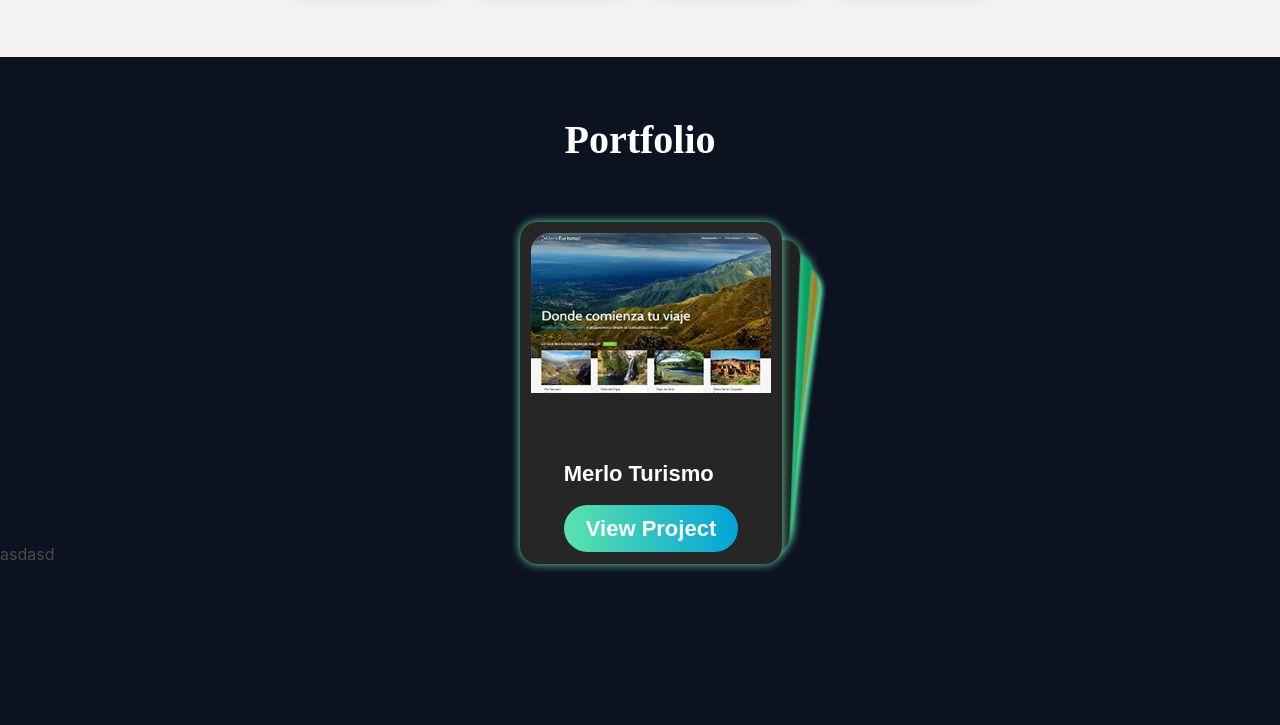
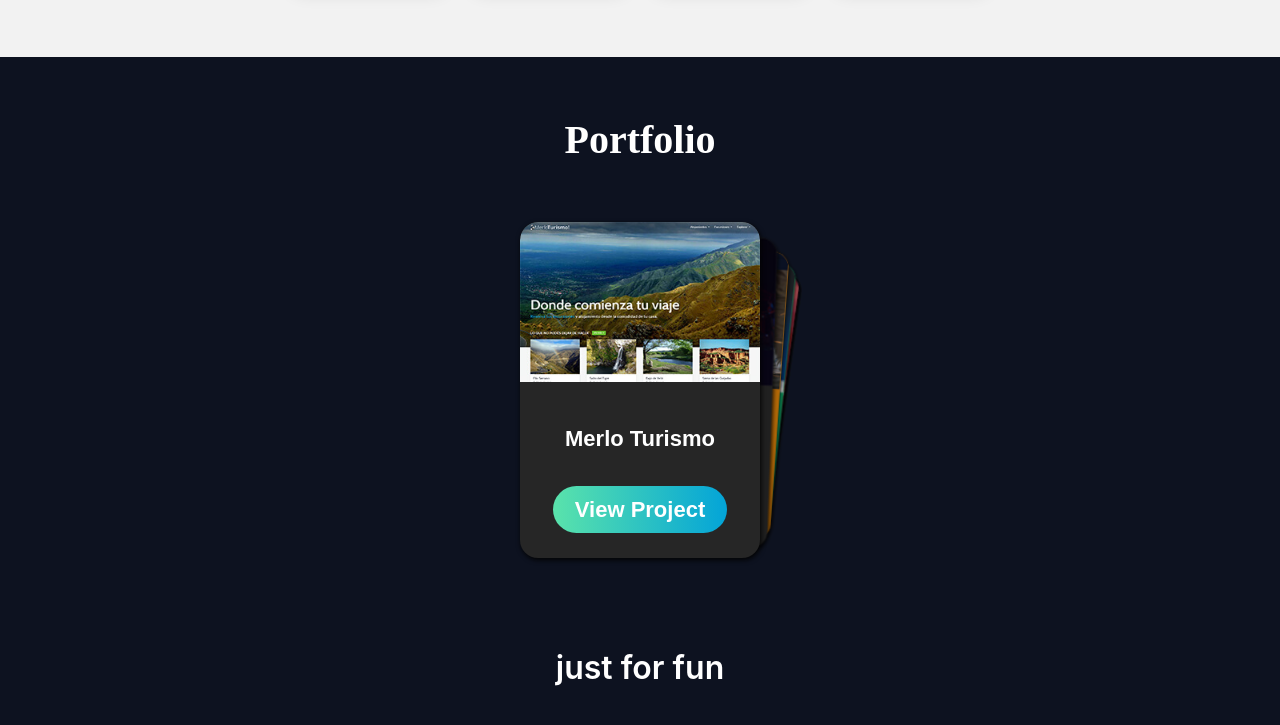
Before and after one commit to Santolei/portfolio, a plain HTML site: page index.html in a window 1280 px wide. Shown: the part 1480-2205 px from the top of the page. Before the commit the page ends 2094 px from the top, so only its background shows below. Drawn offline with nearby package versions, Linux system fonts and the light colour scheme.

Commit message:
portfolio update

```diff
--- a/css/carousel.css
+++ b/css/carousel.css
@@ -8,7 +8,7 @@
     flex-direction: column;
     align-items: center;
     justify-content: space-between;
-    padding: .5em;
+    /* padding: .5em; */
     border-radius: 18px;
     font-size: 22px;
     font-weight: bold;
@@ -17,41 +17,39 @@
 
 .swiper-slide:nth-child(1n) {
     background-color: #262626;
-    box-shadow: 0 0 10px var(--color2);
 }
 
 .swiper-slide:nth-child(2n) {
+
+}
+
+.swiper-slide:nth-child(3n) {
+    background-color: rgb(211, 122, 7);
+
+}
+
+.swiper-slide:nth-child(4n) {
+    background-color: rgb(10, 184, 111);
+}
+
+.swiper-slide:nth-child(5n) {
+    background-color: rgb(163, 12, 12);
+}
+
+.swiper-slide:nth-child(6n) {
     background-color: #262626;
 }
 
-.swiper-slide:nth-child(3n) {
-    background-color: rgb(10, 184, 111);
-}
-
-.swiper-slide:nth-child(4n) {
-    background-color: rgb(211, 122, 7);
-}
-
-.swiper-slide:nth-child(5n) {
-    background-color: rgb(118, 163, 12);
-}
-
-.swiper-slide:nth-child(6n) {
-    background-color: rgb(180, 10, 47);
-}
-
 .swiper-slide:nth-child(7n) {
-    background-color: rgb(35, 99, 19);
+    background-color: rgb(0, 68, 255);
 }
 
 .swiper-slide:nth-child(8n) {
-    background-color: rgb(0, 68, 255);
+    background-color: #262626;;
 }
 
+
+
 .swiper-slide:nth-child(9n) {
-    background-color: rgb(218, 12, 218);
+    background-color: rgb(218, 12, 91);
 }
-
-.swiper-slide:nth-child(10n) {
-    background-color: rgb(54, 94, 77);
-}
--- a/css/style.css
+++ b/css/style.css
@@ -262,10 +262,9 @@ font-style: normal;
   }
 
 .portfolio .work {
-
     -webkit-box-shadow: 1px 2px 5px #030303;
     box-shadow: 1px 2px 5px #030303;
-    overflow: hidden;
+    /* overflow: hidden; */
     -webkit-transition: .3s all ease;
     -o-transition: .3s all ease;
     transition: .3s all ease;
--- a/index.html
+++ b/index.html
@@ -267,24 +267,81 @@
         <!-- Swiper -->
         <div class="swiper mySwiper">
             <div class="swiper-wrapper">
-                <div class="swiper-slide work">
+                <div class="swiper-slide work pb-4 is is-flex is-flex-direction-colum is-justify-content-space-between is-align-items-center">
                     <img src="img/trabajos/merloturismo.jpg" alt="Merlo Turismo">
-                    <div class="vermas pb-2">
-                        <p class="has-text-white">Merlo Turismo</p>
-                        <a target="_blank" href="merlo-turismo.html"><i class="glyphicon glyphicon-link"></i> View Project</a>
+                    <div class="vermas pb-4 has-text-centered">
+                        <p class="has-text-white has-text-centered pb-4">Merlo Turismo</p>
+                        <a target="_blank" href="merlo-turismo.html">View Project</a>
                     </div>
                 </div>
-                <div class="swiper-slide">Slide 2</div>
-                <div class="swiper-slide">Slide 3</div>
-                <div class="swiper-slide">Slide 4</div>
-                <div class="swiper-slide">Slide 5</div>
-                <div class="swiper-slide">Slide 6</div>
-                <div class="swiper-slide">Slide 7</div>
-                <div class="swiper-slide">Slide 8</div>
-                <div class="swiper-slide">Slide 9</div>
+                <div class="swiper-slide work pb-4 is is-flex is-flex-direction-colum is-justify-content-space-between is-align-items-center">
+                    <img src="img/trabajos/dac2.jpg" alt="Dac2">
+                    <div class="vermas has-text-centered pb-4">
+                        <p class="has-text-white has-text-centered pb-4">Dac2</p>
+                        <a target="_blank" href="dac2.html">View Project</a>
+                    </div>
+                </div>
+                <div class="swiper-slide work pb-4 is is-flex is-flex-direction-colum is-justify-content-space-between is-align-items-center">
+                    <img src="img/trabajos/construccionesmerlo.jpg" alt="Construcciones Merlo San Luis">
+                    <div class="vermas has-text-centered pb-4">
+                        <p class="has-text-white has-text-centered p-2 pb-2">Construcciones Merlo San Luis</p>
+                        <a target="_blank" href="construccionesmerlo.html" style="background: #0d1220;">View Project</a>
+                    </div>
+                </div>
+                <div class="swiper-slide work pb-4 is is-flex is-flex-direction-colum is-justify-content-space-between is-align-items-center">
+                    <img src="img/trabajos/neomicron.jpg" alt="Neomicron Computación">
+                    <div class="vermas has-text-centered pb-4">
+                        <p class="has-text-white has-text-centered pb-4">Neomicron</p>
+                        <a target="_blank" href="neomicron.html" style="background: #0d1220;">View Project</a>
+                    </div>
+                </div>
+                <div class="swiper-slide work pb-4 is is-flex is-flex-direction-colum is-justify-content-space-between is-align-items-center">
+                    <img src="img/trabajos/estudioposca.jpg" alt="Estudio Posca">
+                    <div class="vermas has-text-centered pb-4">
+                        <p class="has-text-white has-text-centered pb-4">Estudio Posca</p>
+                        <a target="_blank" href="estudio-posca.html">View Project</a>
+                    </div>
+                </div>
+                <div class="swiper-slide work pb-4 is is-flex is-flex-direction-colum is-justify-content-space-between is-align-items-center">
+                    <img src="img/trabajos/cherevolution.jpg" alt="Neomicron Computación">
+                    <div class="vermas has-text-centered pb-4">
+                        <p class="has-text-white has-text-centered p-1 pb-4">Che Revolution Post</p>
+                        <a target="_blank" href="cherevolution.html">View Project</a>
+                    </div>
+                </div>
+                <div class="swiper-slide work pb-4 is is-flex is-flex-direction-colum is-justify-content-space-between is-align-items-center">
+                    <img src="img/trabajos/cristalesbaez.jpg" alt="cristales baez">
+                    <div class="vermas has-text-centered pb-4">
+                        <p class="has-text-white has-text-centered pb-4">Cristales Baez</p>
+                        <a target="_blank" href="cristalesbaez.html">View Project</a>
+                    </div>
+                </div>
+                <div class="swiper-slide work pb-4 is is-flex is-flex-direction-colum is-justify-content-space-between is-align-items-center">
+                    <img src="img/trabajos/tododvdfull.jpg" alt="Tododvdfull">
+                    <div class="vermas has-text-centered pb-4">
+                        <p class="has-text-white has-text-centered pb-4">Tododvdfull</p>
+                        <a target="_blank" href="http://www.tododvdfull.com">View Project</a>
+                    </div>
+                </div>
+
+                <div class="swiper-slide work pb-4 is is-flex is-flex-direction-colum is-justify-content-space-between is-align-items-center">
+                    <img src="img/trabajos/Resto.jpg" alt="software gastronómico">
+                    <div class="vermas has-text-centered pb-4">
+                        <p class="has-text-white has-text-centered p-2">Restaurant Software</p>
+                        <a target="_blank" href="restoapp.html">View Project</a>
+                    </div>
+                </div>
             </div>
         </div>
-        asdasd
+    </section>
+
+    <section>
+        <div class="column mb-6 mt-6">
+            <h2 class="title has-text-white has-text-centered">
+                just for fun
+            </h2>
+        </div>
+
     </section>
 
 
--- a/js/carousel.js
+++ b/js/carousel.js
@@ -1,4 +1,5 @@
 const swiper = new Swiper(".mySwiper", {
   effect: "cards",
   grabCursor: true,
+  speed: 500,
 });
--- a/js/main.js
+++ b/js/main.js
@@ -12,10 +12,8 @@ $(document).ready(function() {
     // blur effect on portfolio projects
 
     $(".portfolio .work").hover(function(){
-        $(".portfolio .work").not(this).css("filter", "blur(20px)");
         $(".portfolio").css("background", "linear-gradient(to right, #0d1220,#007fa7, #0d1220)");
     }, function(){
-        $(".portfolio .work").css("filter", "none");
         $(".portfolio").css("background", "#0d1220");
     });
 });
```
